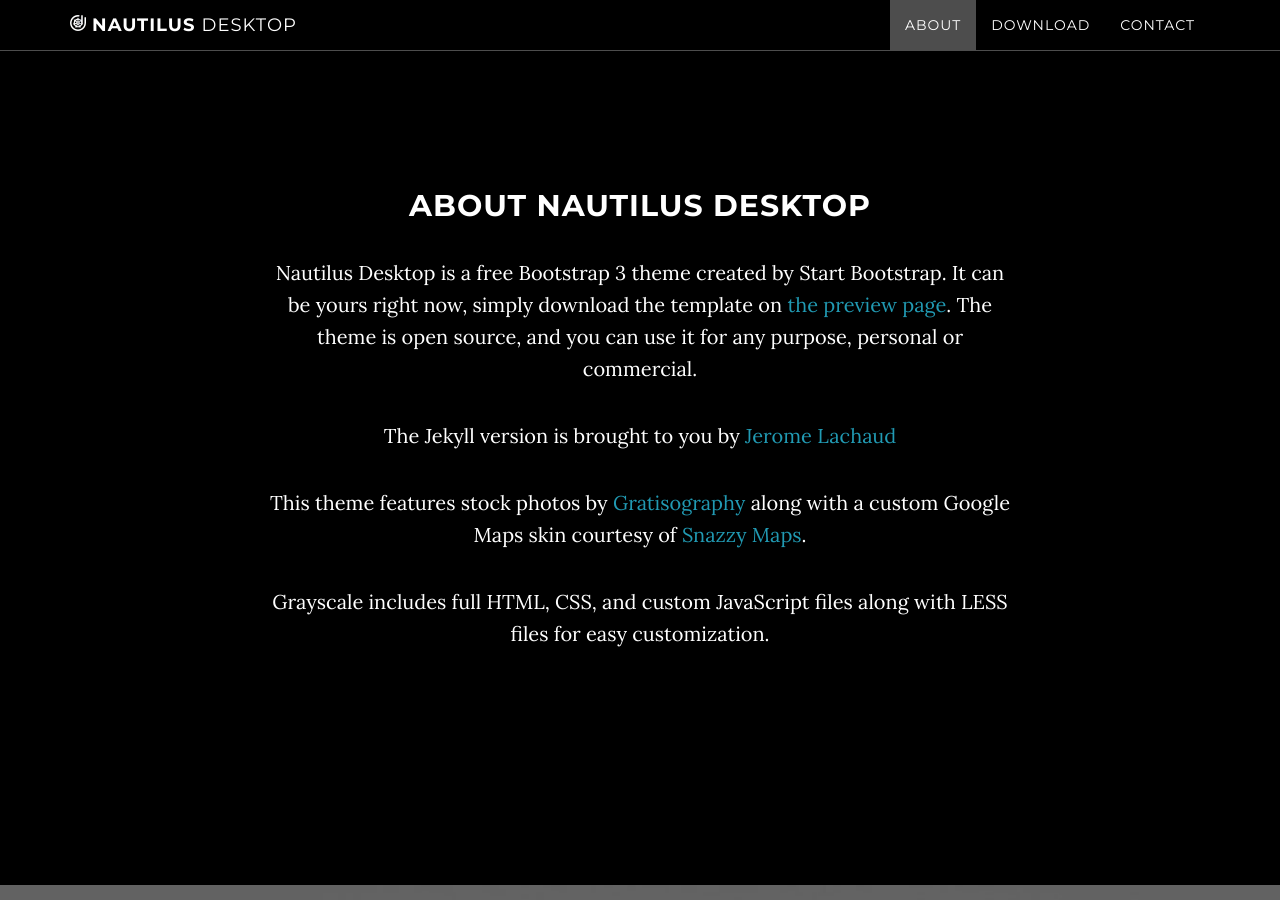
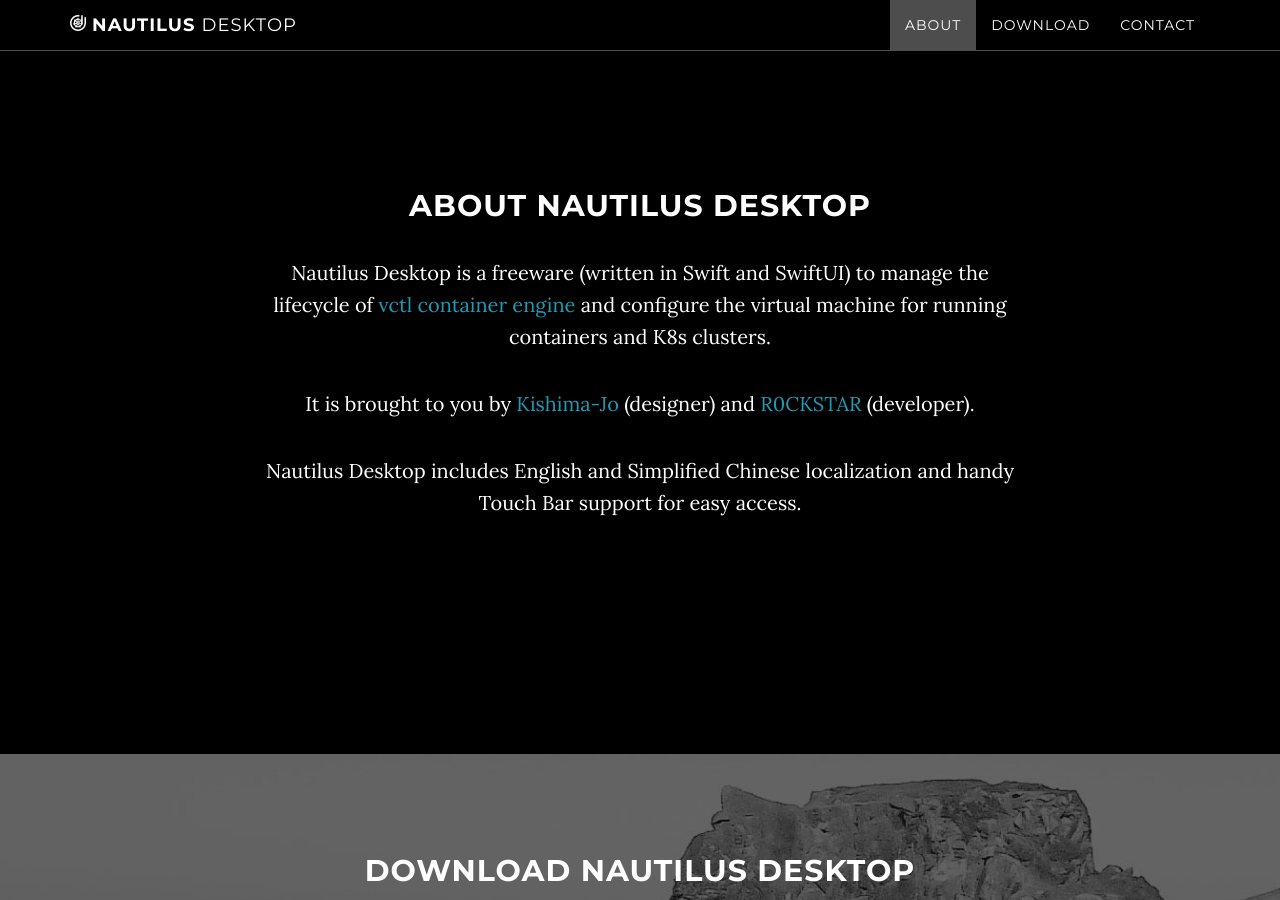
Before and after one commit to yeahdongcn/yeahdongcn.github.io, a Jekyll site: the page built from docs/index.html, in a window 1280 px wide and 900 px high, scrolled down 911 px. Built offline with Jekyll 4.4.1, drawn with Linux system fonts in a browser that asks for light colours.

Commit message:
Update about.html

```diff
--- a/docs/_includes/about.html
+++ b/docs/_includes/about.html
@@ -3,10 +3,9 @@
         <div class="row">
             <div class="col-lg-8 col-lg-offset-2">
                 <h2>About Nautilus Desktop</h2>
-                <p>Nautilus Desktop is a free Bootstrap 3 theme created by Start Bootstrap. It can be yours right now, simply download the template on <a href="http://startbootstrap.com/template-overviews/grayscale/">the preview page</a>. The theme is open source, and you can use it for any purpose, personal or commercial.</p>
-                <p>The Jekyll version is brought to you by <a href="https://github.com/jeromelachaud">Jerome Lachaud</a></p>
-                <p>This theme features stock photos by <a href="http://gratisography.com/">Gratisography</a> along with a custom Google Maps skin courtesy of <a href="http://snazzymaps.com/">Snazzy Maps</a>.</p>
-                <p>Grayscale includes full HTML, CSS, and custom JavaScript files along with LESS files for easy customization.</p>
+                <p>Nautilus Desktop is a freeware (written in Swift and SwiftUI) to manage the lifecycle of <a href="https://github.com/VMwareFusion/nautilus">vctl container engine</a> and configure the virtual machine for running containers and K8s clusters.</p>
+                <p>It is brought to you by <a href="https://github.com/Kishima-Jo">Kishima-Jo</a> (designer) and <a href="https://github.com/yeahdongcn">R0CKSTAR</a> (developer).</p>
+                <p>Nautilus Desktop includes English and Simplified Chinese localization and handy Touch Bar support for easy access.</p>
             </div>
         </div>
     </section>
```
